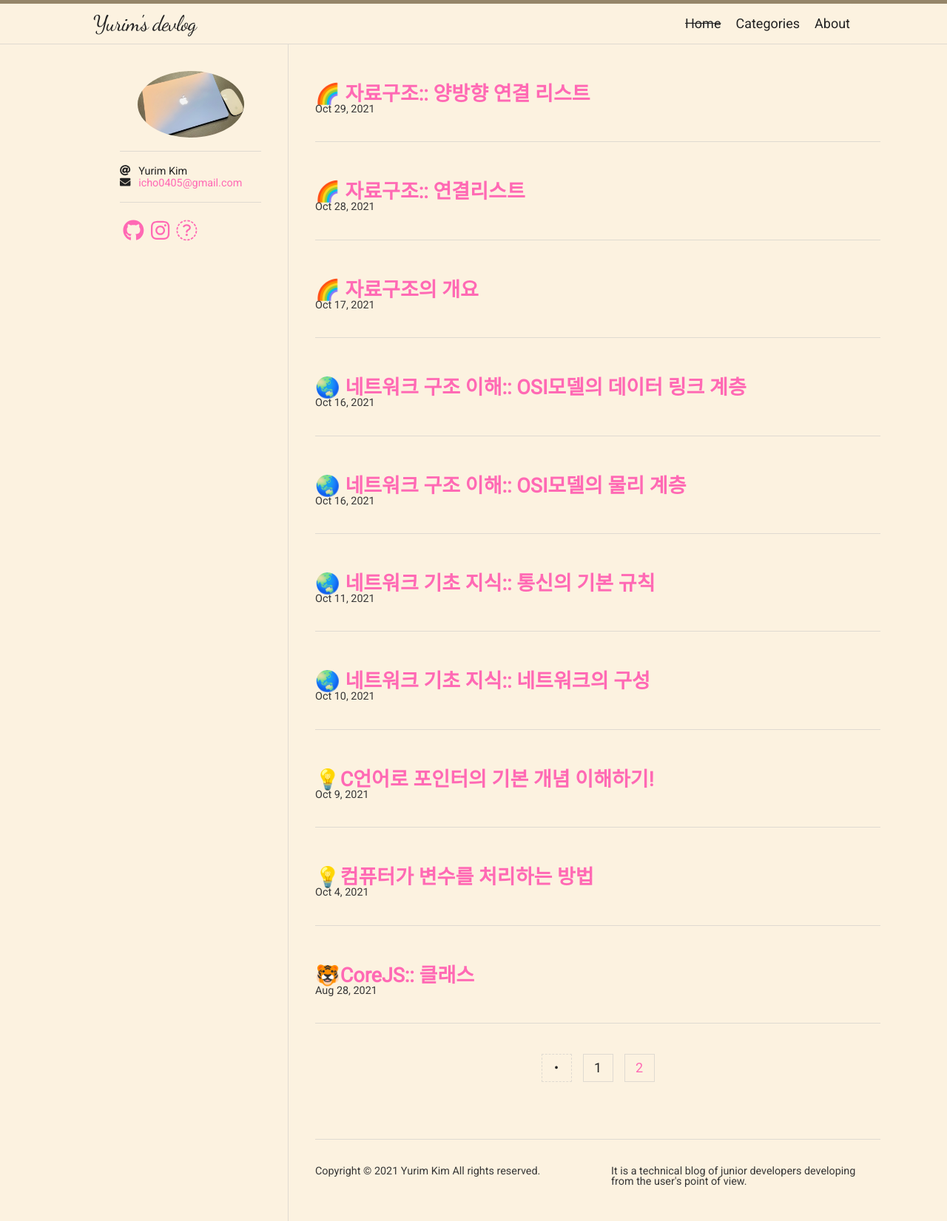
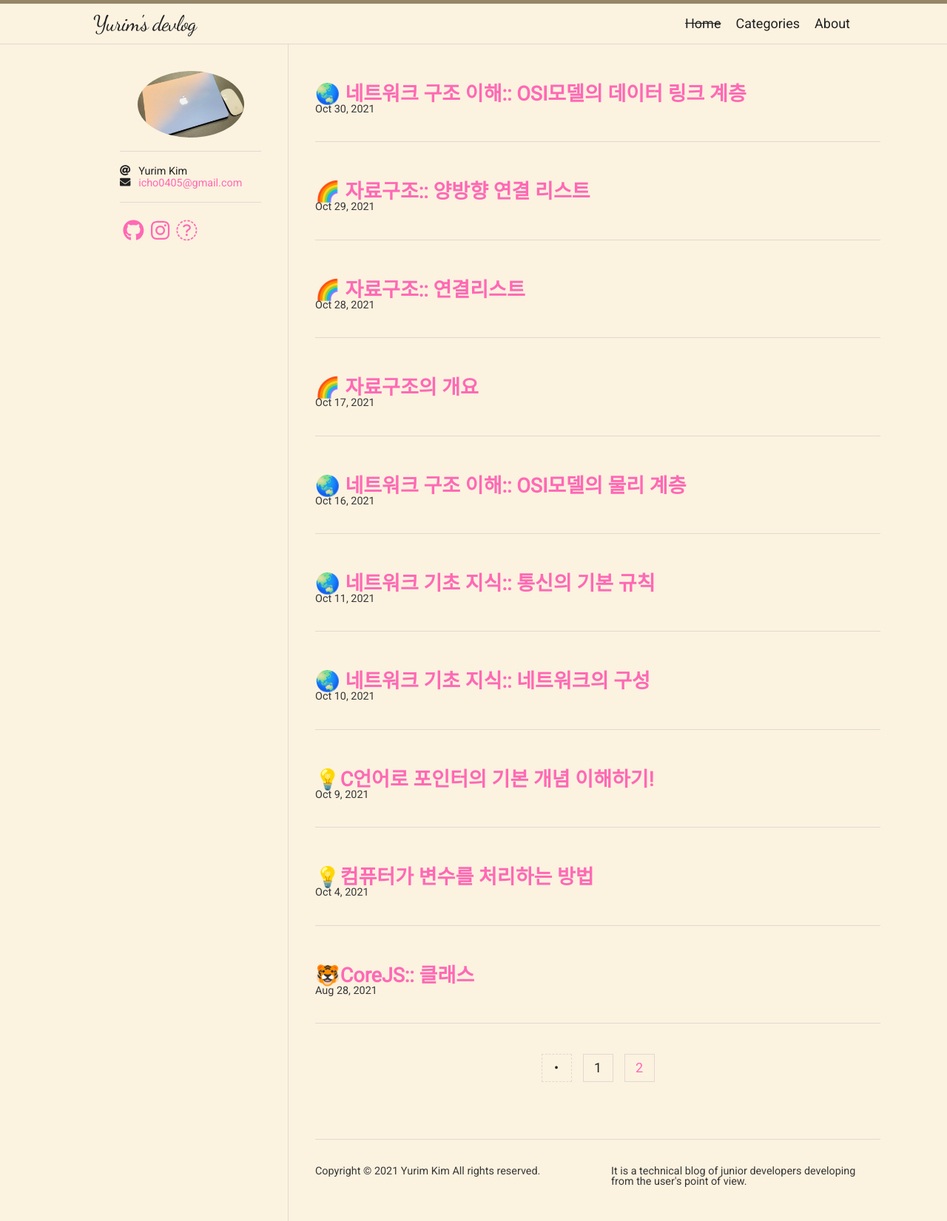
Before and after one commit to yurim45/yurim45.github.io, a Jekyll site: the page built from index.html, in a window 1280 px wide. Shown: the whole page at 74% size. Built offline with Jekyll 4.4.1, drawn with Linux system fonts in a browser that asks for light colours; nearby versions of some CDN libraries; some web fonts are replaced; the list of posts is cut into pages by our own code.

Commit message:
modify: post

```diff
--- a/_posts/2021-10-30-network_data_link_layer.md
+++ b/_posts/2021-10-30-network_data_link_layer.md
@@ -8,8 +8,8 @@ navigation: true
 toc: true
 toc_sticky: true
 
-date: 2021-10-16
-last_modified_at: 2021-10-16
+date: 2021-10-30
+last_modified_at: 2021-10-30
 ---
 
 ![]()
```
